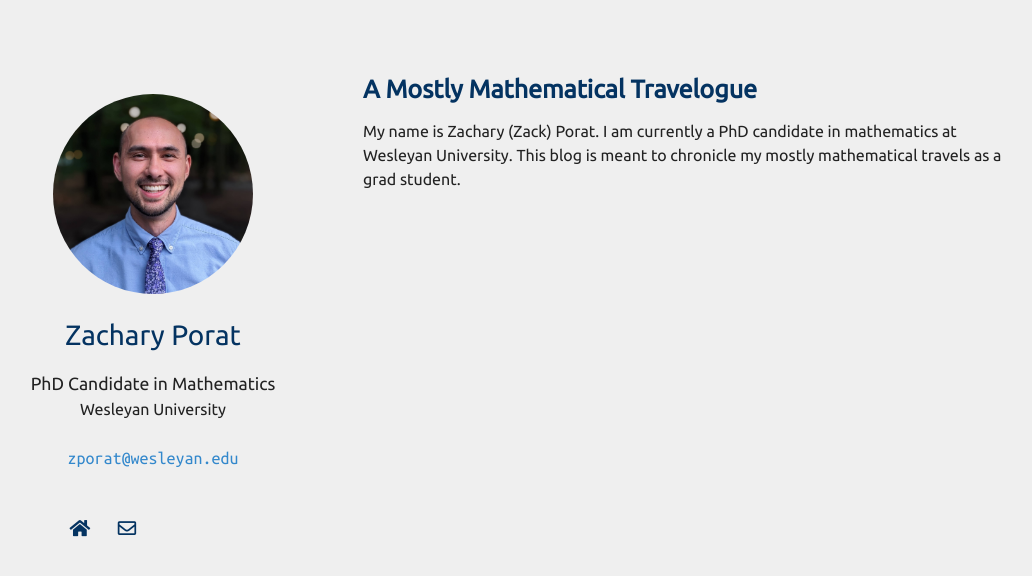
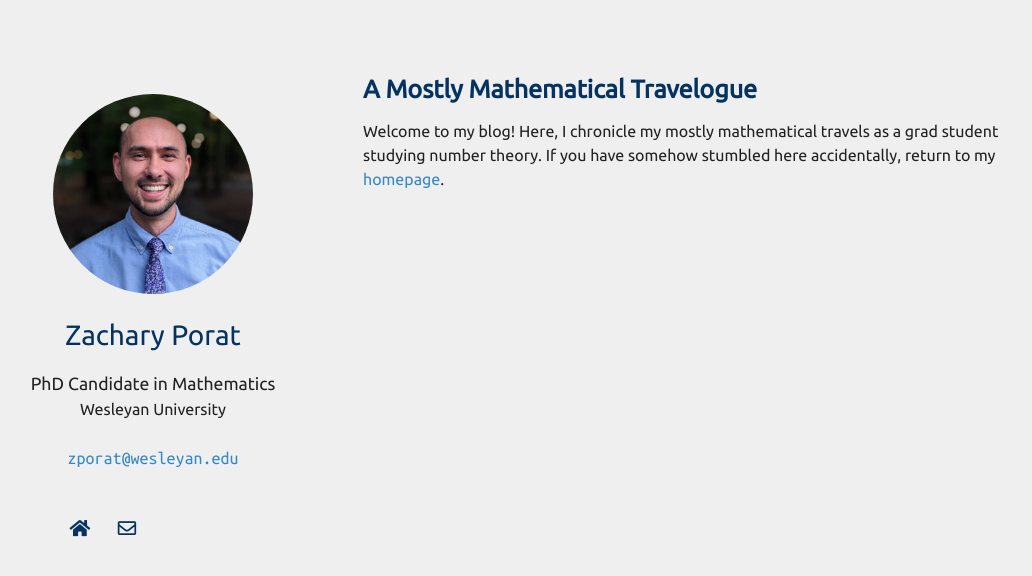
Before and after one commit to zporat/zporat.github.io, a Jekyll site: the page built from blog.md, in a window 1280 px wide. Shown: the top 576 px of the page, without its empty margins (102-1134 px from the left). Built offline with Jekyll 4.4.1, drawn with Linux system fonts in a browser that asks for light colours; nearby versions of some CDN libraries; a style sheet for code colours, icons or effects is not loaded; our own code applies the rules of GitHub Pages for plain Markdown files.

Commit message:
blog update 1

```diff
--- a/_layouts/blog.html
+++ b/_layouts/blog.html
@@ -2,7 +2,7 @@
 <html lang="{{ site.lang | default: "en-US" }}">
 
   <head>
-    <title>{{ site.blog_title }}</title>
+    <title>{{ site.title }} | {{ site.blog_title }}</title>
 
     <meta charset="UTF-8">
     <meta http-equiv="X-UA-Compatible" content="IE=edge">
--- a/blog.md
+++ b/blog.md
@@ -5,4 +5,4 @@
 
 ## A Mostly Mathematical Travelogue
 
-My name is Zachary (Zack) Porat. I am currently a PhD candidate in mathematics at Wesleyan University.  This blog is meant to chronicle my mostly mathematical travels as a grad student.
+Welcome to my blog!  Here, I chronicle my mostly mathematical travels as a grad student studying number theory.  If you have somehow stumbled here accidentally, return to my [homepage](https://zporat.github.io).
```
